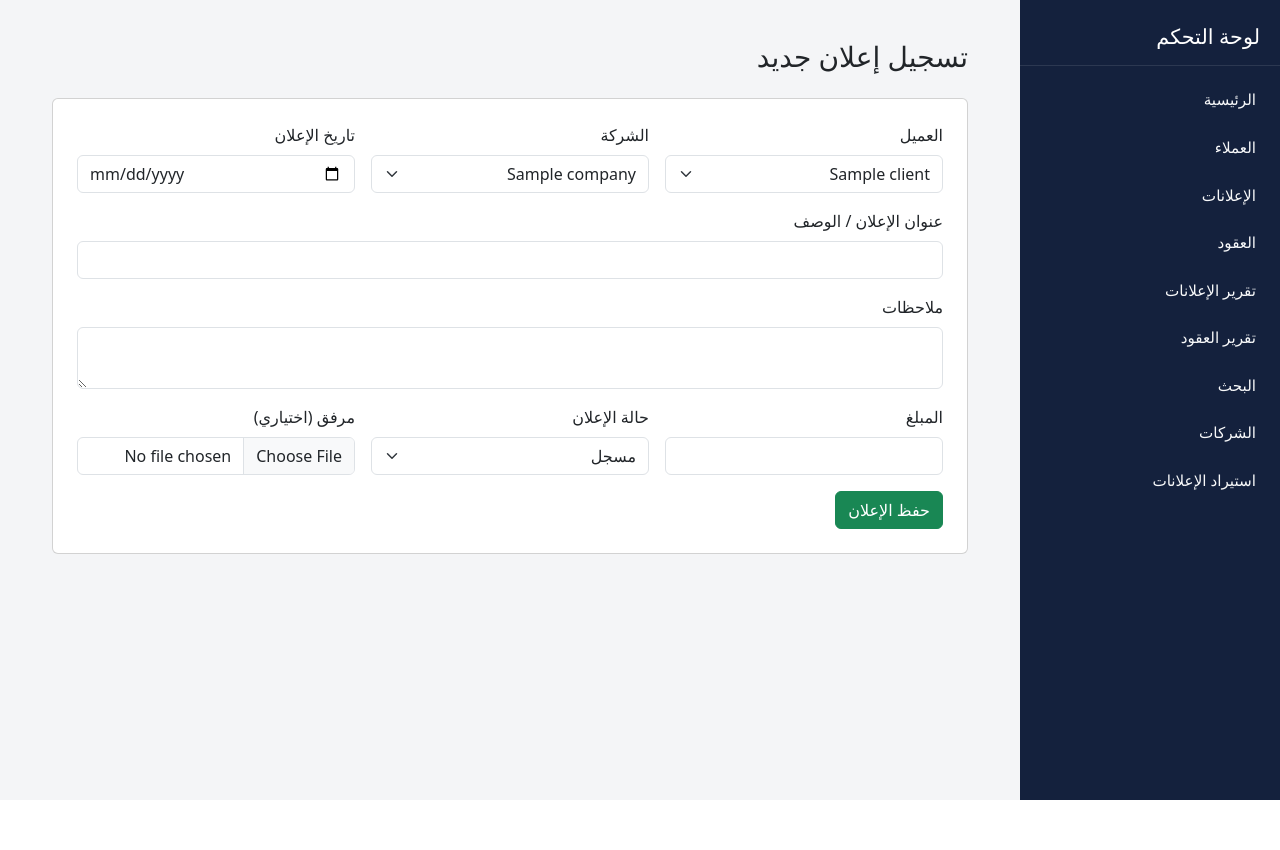
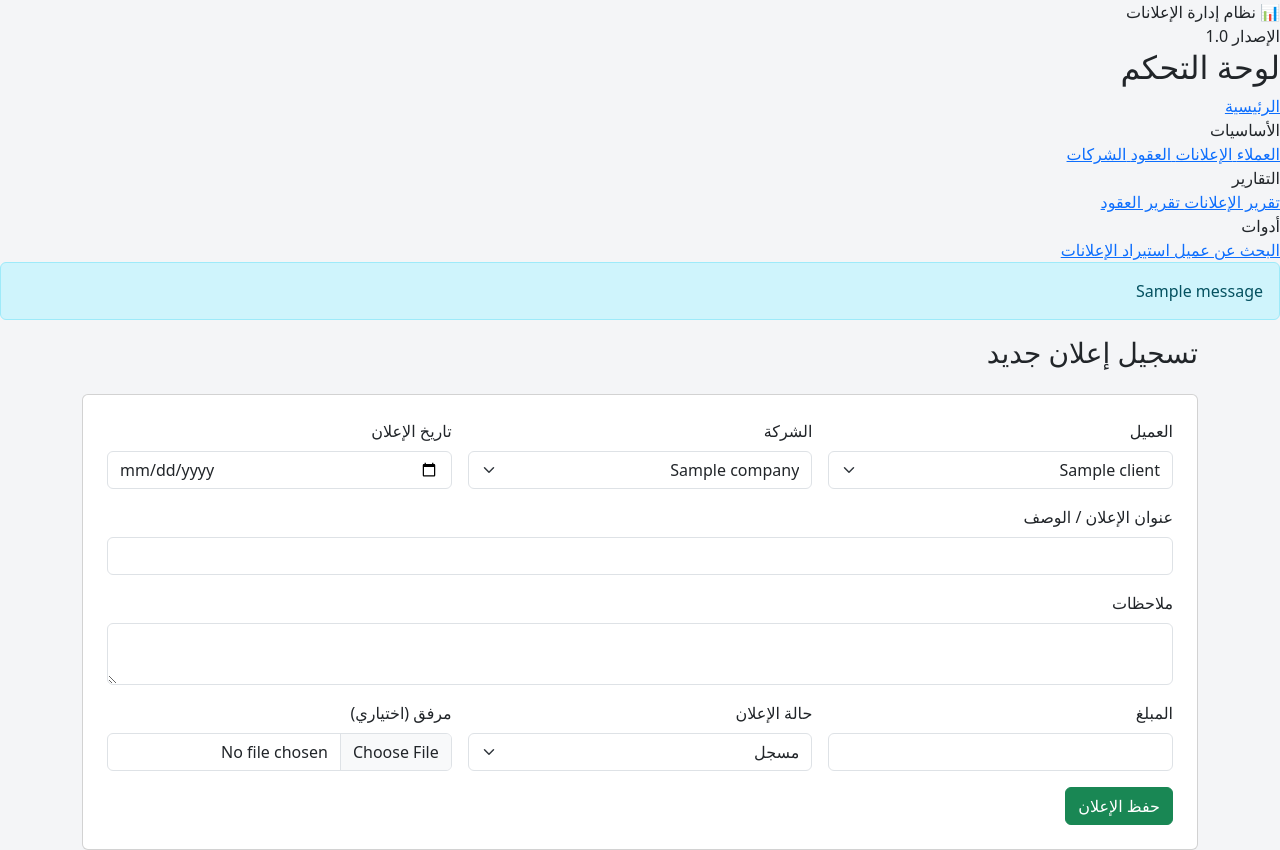
Before and after one commit to effatahmed67-ship-it/ads-system, a Flask app: page /add_ad in a window 1280 px wide. Before the commit the page ends 800 px from the top, so only its background shows below. Run offline with Flask 3, Linux system fonts and the light colour scheme; tables that the repository leaves empty hold one stand-in row (values such as "Sample post"); one stand-in notice (Sample message) is shown.

Commit message:
Update base.html

```diff
--- a/templates/base.html
+++ b/templates/base.html
@@ -2,59 +2,105 @@
 <html lang="ar" dir="rtl">
 <head>
     <meta charset="utf-8">
-    <title>{% block title %}نظام تسجيل الحملات الإعلانية{% endblock %}</title>
+    <title>{% block title %}نظام إدارة الإعلانات{% endblock %}</title>
 
-    <!-- Bootstrap -->
+    <!-- Bootstrap RTL -->
     <link rel="stylesheet"
           href="https://cdn.jsdelivr.net/npm/bootstrap@5.3.2/dist/css/bootstrap.rtl.min.css">
 
-    <!-- خطوط & ستايل -->
+    <!-- Google Font -->
+    <link rel="preconnect" href="https://fonts.googleapis.com">
+    <link rel="preconnect" href="https://fonts.gstatic.com" crossorigin>
+    <link href="https://fonts.googleapis.com/css2?family=Cairo:wght@300;400;600;700&display=swap" rel="stylesheet">
+
+    <!-- Odoo Style -->
     <link rel="stylesheet" href="{{ url_for('static', filename='css/style.css') }}">
 </head>
 <body>
 
-<div class="app-wrapper">
-    <!-- الشريط الجانبي -->
-    <aside class="sidebar">
-        <div class="sidebar-header">
+<div class="odoo-app">
+
+    <!-- الشريط العلوي -->
+    <header class="odoo-topbar">
+        <div class="odoo-topbar-title">
+            📊 نظام إدارة الإعلانات
+        </div>
+        <div class="odoo-topbar-right">
+            <span class="odoo-badge">الإصدار 1.0</span>
+        </div>
+    </header>
+
+    <!-- جسم التطبيق -->
+    <div class="odoo-body">
+
+        <!-- القائمة الجانبية -->
+        <aside class="odoo-sidebar">
+            <div class="odoo-sidebar-header">
                 <h2>لوحة التحكم</h2>
             </div>
 
-        <nav class="sidebar-menu">
-            <a href="{{ url_for('home') }}" class="sidebar-link">
+            <nav class="odoo-menu">
+
+                <a href="{{ url_for('home') }}" class="odoo-menu-item">
                     <span>الرئيسية</span>
                 </a>
-            <a href="{{ url_for('clients') }}" class="sidebar-link">
+
+                <div class="odoo-menu-section">الأساسيات</div>
+
+                <a href="{{ url_for('clients') }}" class="odoo-menu-item">
                     <span>العملاء</span>
                 </a>
-            <a href="{{ url_for('add_ad') }}" class="sidebar-link">
+
+                <a href="{{ url_for('add_ad') }}" class="odoo-menu-item">
                     <span>الإعلانات</span>
                 </a>
-            <a href="{{ url_for('add_contract') }}" class="sidebar-link">
+
+                <a href="{{ url_for('add_contract') }}" class="odoo-menu-item">
                     <span>العقود</span>
                 </a>
-            <a href="{{ url_for('ads_report') }}" class="sidebar-link">
+
+                <a href="{{ url_for('companies') }}" class="odoo-menu-item">
+                    <span>الشركات</span>
+                </a>
+
+                <div class="odoo-menu-section">التقارير</div>
+
+                <a href="{{ url_for('ads_report') }}" class="odoo-menu-item">
                     <span>تقرير الإعلانات</span>
                 </a>
-            <a href="{{ url_for('contracts_report') }}" class="sidebar-link">
+
+                <a href="{{ url_for('contracts_report') }}" class="odoo-menu-item">
                     <span>تقرير العقود</span>
                 </a>
-            <a href="{{ url_for('search') }}" class="sidebar-link">
-                <span>البحث</span>
+
+                <div class="odoo-menu-section">أدوات</div>
+
+                <a href="{{ url_for('search') }}" class="odoo-menu-item">
+                    <span>البحث عن عميل</span>
                 </a>
-            <a href="{{ url_for('companies') }}" class="sidebar-link">
-                <span>الشركات</span>
-            </a>
-            <a href="{{ url_for('import_ads') }}" class="sidebar-link">
+
+                <a href="{{ url_for('import_ads') }}" class="odoo-menu-item">
                     <span>استيراد الإعلانات</span>
                 </a>
             </nav>
         </aside>
 
-    <!-- منطقة المحتوى -->
-    <main class="content">
+        <!-- المحتوى -->
+        <main class="odoo-content">
+            {% with messages = get_flashed_messages() %}
+                {% if messages %}
+                    <div class="alert alert-info mb-3">
+                        {% for m in messages %}
+                            <div>{{ m }}</div>
+                        {% endfor %}
+                    </div>
+                {% endif %}
+            {% endwith %}
+
             {% block content %}{% endblock %}
         </main>
+
+    </div>
 </div>
 
 </body>
```
Lines whose indentation alone changed are shown as unchanged.
